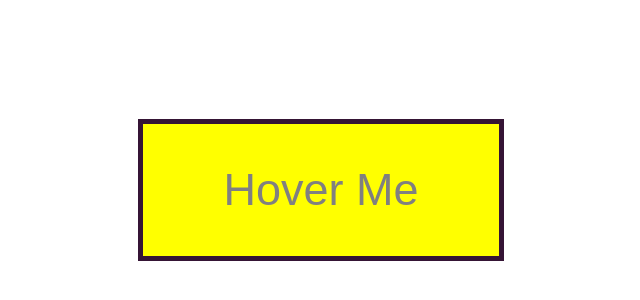
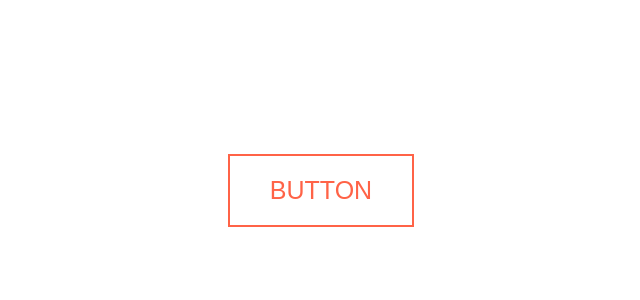
Before and after one commit to manumn95/css-Animations, a plain HTML site: page index.html in a window 1280 px wide. Shown: the part 218-518 px from the top of the page, without its empty margins (319-959 px from the left). Drawn offline with Linux system fonts and the light colour scheme.

Commit message:
Added effect

```diff
--- a/index.css
+++ b/index.css
@@ -4,50 +4,35 @@ body {
   justify-content: center;
   align-items: center;
 }
-a {
-  padding: 40px 80px;
-  font-size: 45px;
-  font-family: sans-serif;
-  text-decoration: none;
-  color: #351435;
-  border: 5px solid #351435;
+.btn {
+  border: 2px solid tomato;
+  background: none;
+  color: tomato;
+  cursor: pointer;
+  font-size: 25px;
+  text-transform: uppercase;
   position: relative;
+  transition: all 1s;
+  padding: 20px 40px;
   overflow: hidden;
-  color: transparent;
-  transition: 1s;
 }
-a:before {
-  content: "Hover Me";
+
+.btn:before {
+  content: "";
   position: absolute;
+  top: 0;
   left: 0;
-  top: 0;
-  background-color: yellow;
-  color: grey;
+  width: 100%;
   height: 100%;
-  width: 100%;
-  display: flex;
-  justify-content: center;
-  align-items: center;
+  background-color: tomato;
+  z-index: -1;
+  border-radius: 0 0 50% 50%;
+  height: 0%;
   transition: all 0.5s;
 }
-a:after {
-  content: "Hover Me";
-  position: absolute;
-  left: 0;
-  top: 0;
-  background-color: yellow;
-  color: grey;
-  height: 100%;
-  width: 100%;
-  display: flex;
-  justify-content: center;
-  align-items: center;
-  transition: all 0.5s;
-  transform: translate(-100%, 100%);
+.btn:hover:before {
+  height: 190%;
 }
-a:hover:before {
-  transform: translate(100%, -100%);
+.btn:hover {
+  color: white;
 }
-a:hover:after {
-  transform: translate(0, 0);
-}
--- a/index.html
+++ b/index.html
@@ -7,6 +7,6 @@
     <link rel="stylesheet" href="./index.css" />
   </head>
   <body>
-    <a href="#">Hover Me</a>
+    <button class="btn">Button</button>
   </body>
 </html>
```
